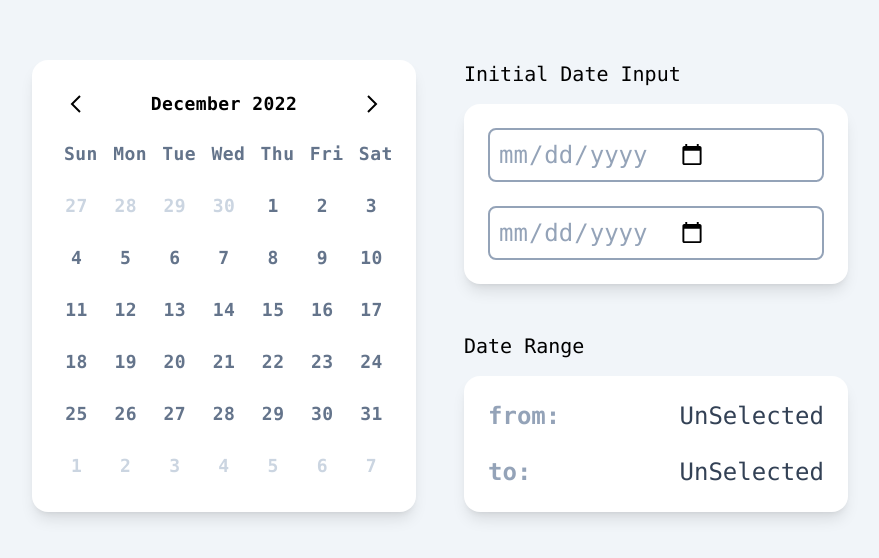
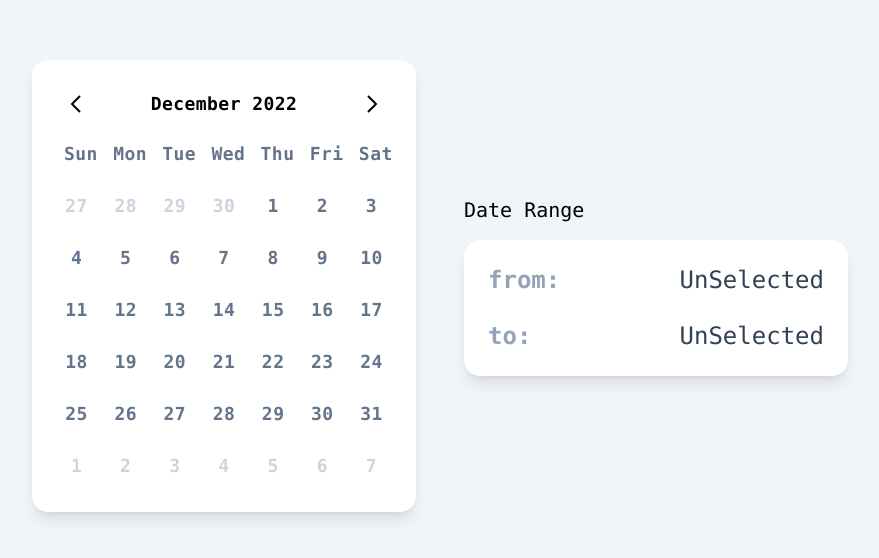
Before and after one commit to atulsmania/date-range-picker, a React app: page / in a window 1280 px wide. Shown: the part 114-672 px from the top of the page, without its empty margins (200-1079 px from the left). Built offline with nearby package versions, Linux system fonts and the light colour scheme; the HTML template or start-up script is replaced by a standard one.

Commit message:
Working fine

```diff
--- a/src/App.tsx
+++ b/src/App.tsx
@@ -1,5 +1,5 @@
 import DatePicker from "@/Component/DateRangePicker";
-import { ChangeEvent, ComponentProps, useState } from "react";
+import { useState } from "react";
 
 type DateRange = {
   from: Date;
@@ -9,25 +9,8 @@ type DateRange = {
 const cardClassNames =
   "flex flex-col rounded-2xl p-6 gap-6 w-96 text-2xl text-slate-400 font-semibold font-mono bg-white shadow-lg";
 
-const inputClassNames =
-  "border-2 p-2 placeholder:italic font-thin flex items-center border-slate-400 rounded-lg";
-
 const App = () => {
   const [dateRange, setDateRange] = useState({} as DateRange);
-  const [from, setFrom] = useState<string>("");
-  const [to, setTo] = useState<string>("");
-
-  const handleFromDateInput = (evt: ChangeEvent<HTMLInputElement>) =>
-    setFrom(evt.target.value);
-  const handleToDateInput = (evt: ChangeEvent<HTMLInputElement>) =>
-    setTo(evt.target.value);
-
-  const value = {
-    from: from ? new Date(from) : dateRange.from,
-    to: to ? new Date(to) : dateRange.to,
-  };
-
-  console.log({ from, to });
 
   return (
     <div className="h-screen bg-slate-100 flex items-center justify-center font-mono">
@@ -36,28 +19,10 @@ const App = () => {
           <DatePicker
             min={new Date("2022-01-01")}
             max={new Date("2022-12-31")}
-            value={value}
             onChange={(dateRange) => setDateRange(dateRange)}
           />
         </div>
         <div className="flex flex-col justify-between gap-12">
-          <span className="-mb-8 text-xl">Initial Date Input</span>
-          <div className={cardClassNames}>
-            <input
-              type="date"
-              onChange={handleFromDateInput}
-              className={inputClassNames}
-              value={from}
-              placeholder="{ from: dateInMillis }"
-            />
-            <input
-              type="date"
-              onChange={handleToDateInput}
-              className={inputClassNames}
-              value={to}
-              placeholder="{ to: dateInMillis }"
-            />
-          </div>
           <span className="-mb-8 text-xl">Date Range</span>
           <DateVisualizer {...dateRange} />
         </div>
@@ -85,14 +50,4 @@ const DateVisualizer = (date: DateRange) => {
   );
 };
 
-const Input = (props: ComponentProps<"input">) => {
-  return (
-    <input
-      className="border-2 p-2 placeholder:italic font-thin flex items-center border-slate-400 rounded-lg"
-      type="text"
-      {...props}
-    />
-  );
-};
-
 export default App;
--- a/src/Component/DateRangePicker/index.tsx
+++ b/src/Component/DateRangePicker/index.tsx
@@ -3,17 +3,22 @@ import Button from "@/Component/Button";
 import { useCalender } from "@/Component/DateRangePicker/useCalender";
 import ArrowIcon from "@/assets/Arrow.svg";
 import CalenderCard from "@/Component/DateRangePicker/CalenderCard";
-import { memo } from "react";
+import { memo, useEffect } from "react";
 import { DatePickerProps } from "./types";
 
 const DatePicker = (props: DatePickerProps) => {
   const { calender, currentDate, cycleCalender, dateRange } =
     useCalender(props);
 
+  useEffect(() => {
+    /**
+     * @todo remove onchange from here and pass it to useCalender
+     */
+    props?.onChange?.(dateRange);
+  }, [dateRange]);
+
   const currentMonth = currentDate.toLocaleString("default", { month: "long" });
   const currentYear = currentDate.getFullYear();
-
-  console.log(dateRange, calender);
 
   return (
     <CalenderCard>
```
